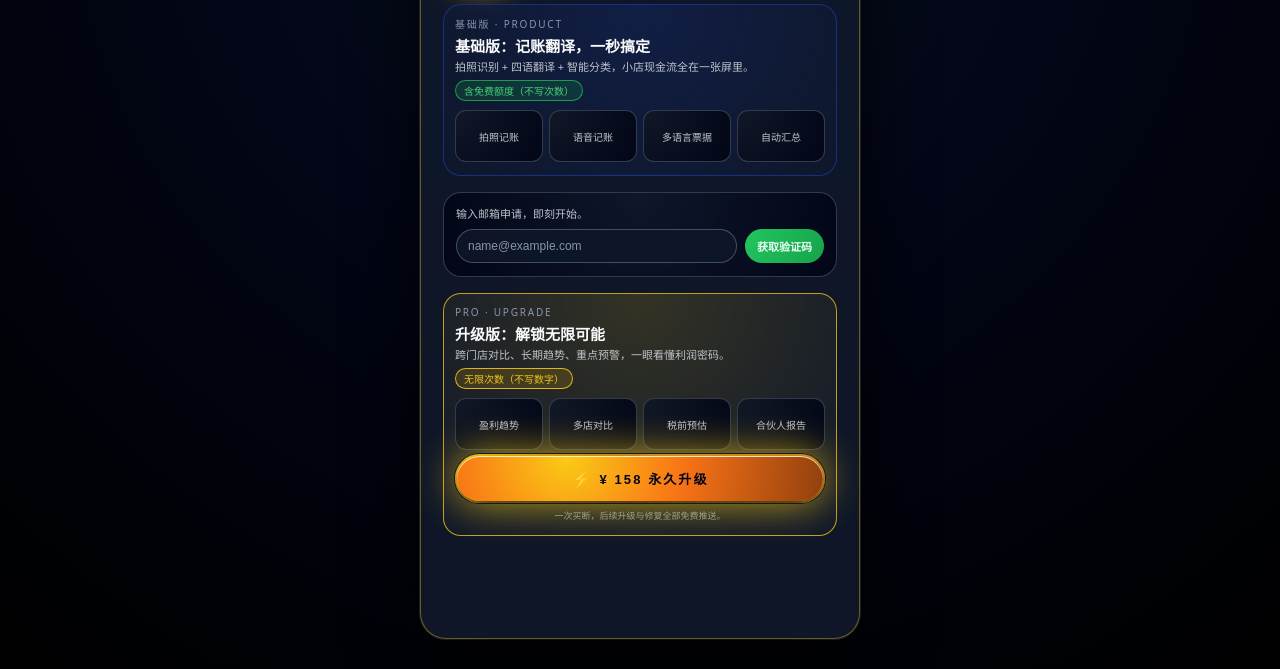
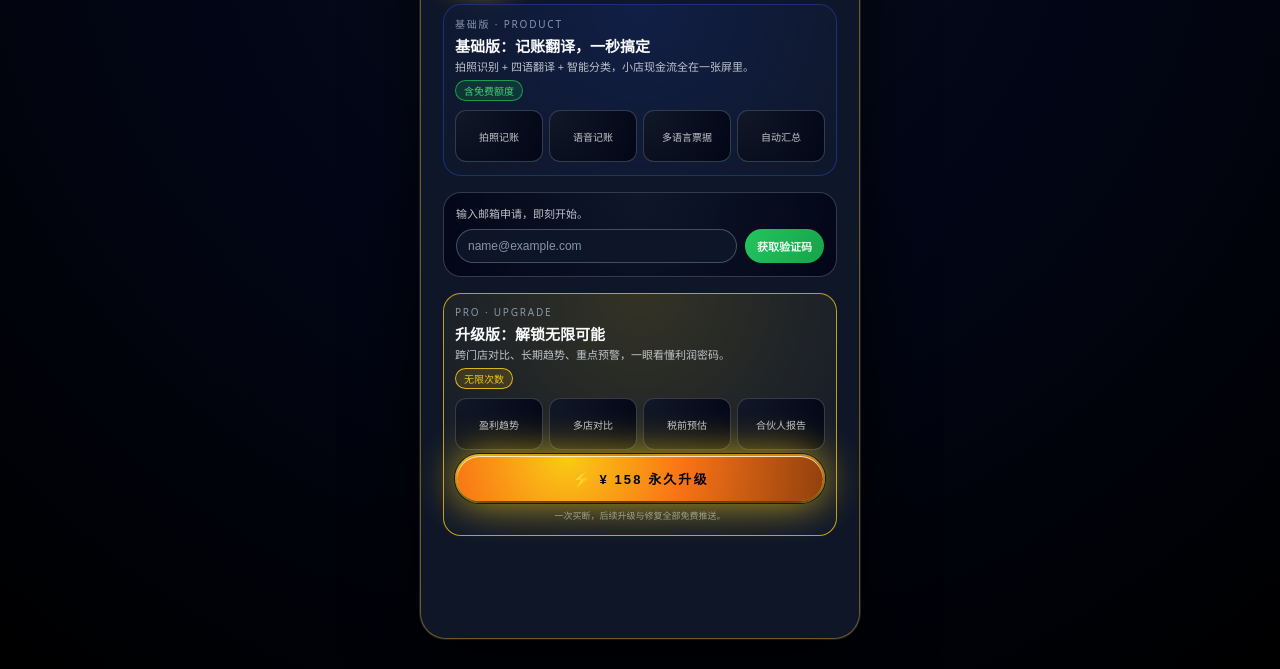
Before and after one commit to hzz1231453-debug/shanji-ledger, a website: page index.html in a window 1280 px wide. Shown: the part 131-800 px from the top of the page. Drawn offline with Linux system fonts and the light colour scheme.

Commit message:
Clean free/unlimited copy; center iOS hint

```diff
--- a/index.html
+++ b/index.html
@@ -276,6 +276,7 @@
         border: 1px solid rgba(250, 204, 21, 0.7);
         color: rgba(250, 250, 249, 0.9);
         display: none;
+        text-align: center;
         box-shadow:
           0 12px 30px rgba(0, 0, 0, 0.85),
           0 0 0 1px rgba(15, 23, 42, 0.9);
@@ -478,7 +479,7 @@
             basicKicker: '基础版 · PRODUCT',
             basicTitle: '基础版：记账翻译，一秒搞定',
             basicDesc: '拍照识别 + 四语翻译 + 智能分类，小店现金流全在一张屏里。',
-            basicPill: '含免费额度（不写次数）',
+            basicPill: '含免费额度',
             basicThumb1: '拍照记账',
             basicThumb2: '语音记账',
             basicThumb3: '多语言票据',
@@ -489,7 +490,7 @@
             proKicker: 'PRO · UPGRADE',
             proTitle: '升级版：解锁无限可能',
             proDesc: '跨门店对比、长期趋势、重点预警，一眼看懂利润密码。',
-            proPill: '无限次数（不写数字）',
+            proPill: '无限次数',
             proThumb1: '盈利趋势',
             proThumb2: '多店对比',
             proThumb3: '税前预估',
```
